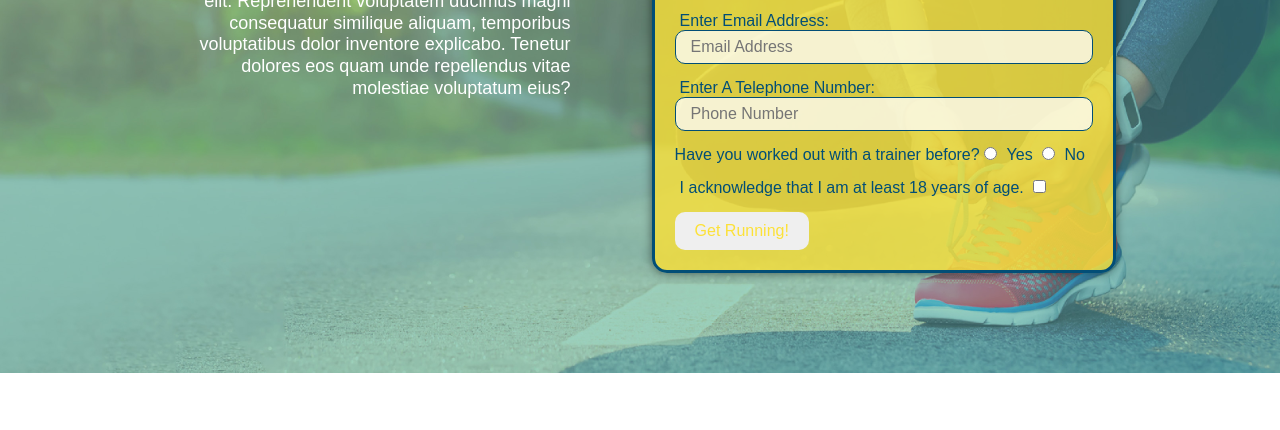
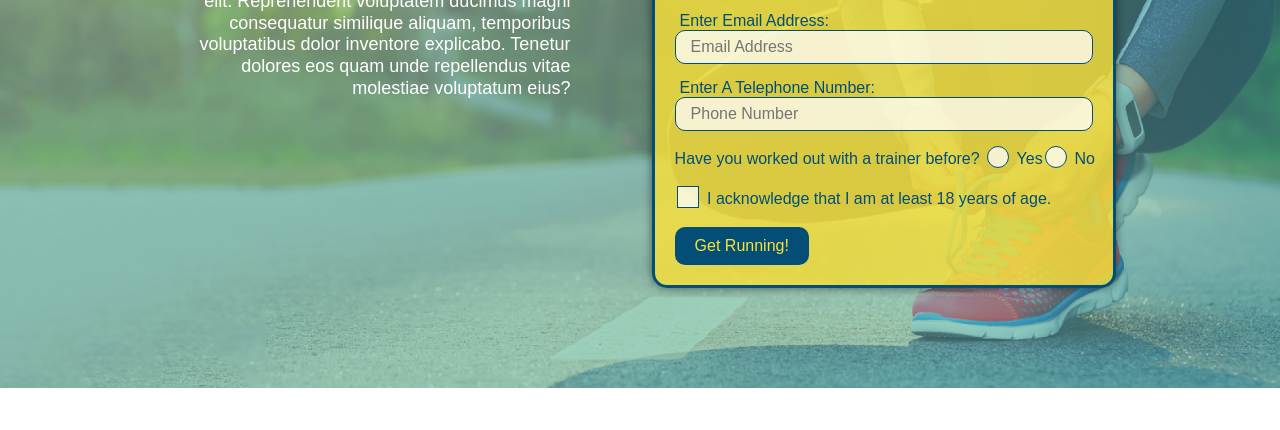
Before and after one commit to tienrdrz/run-buddy, a plain HTML site: page index.html in a window 1280 px wide. Shown: the part 345-775 px from the top of the page. Drawn offline with Linux system fonts and the light colour scheme.

Commit message:
fixed radio and checkox

```diff
--- a/assets/css/style.css
+++ b/assets/css/style.css
@@ -23,6 +23,7 @@ header {
     background-position: center;
     background-attachment: fixed;
     background-position: 80%;
+    z-index: 9999;
 }
 
 header h1 {
@@ -57,12 +58,15 @@ header nav ul li a {
     text-shadow: 0 0 10px rgba(0, 0, 0, 0.5);
 }
 
+
 header nav ul li a:hover {
     background: #fce138;
     color: #024e76;
     border-radius: 15px;
     text-shadow: none;
   }
+
+
 
 footer {
     background: #fce138;
@@ -153,6 +157,66 @@ section {
     background-color: rgba(255,255,255, 0.75);
 }
 
+.checkbox-wrapper input, .radio-wrapper input {
+    opacity: 0;
+}
+
+.checkbox-wrapper label, .radio-wrapper label {
+    position: relative;
+    left: 10px;
+    margin: 10px;
+    line-height: 1.6;
+  }
+
+.checkbox-wrapper label::before, .radio-wrapper label::before {
+    content: "";
+    height: 20px;
+    width: 20px;
+    background: rgba(255, 255, 255, 0.75);
+    border: 1px solid #024e76;
+    position: absolute;
+    top: -4px;
+    left: -30px;
+  }
+
+  .radio-wrapper label::before {
+    border-radius: 50%;
+  }
+
+  .radio-wrapper label::after {
+    content: "";
+    width: 20px;
+    height: 20px;
+    border-radius: 50%;
+    background: #024e76;
+    position: absolute;
+    left: -29px;
+    top: -3px;
+    background-image: radial-gradient(circle, #39a6b2, #024e76);
+  }
+
+  .checkbox-wrapper label::after {
+    content: "";
+    height: 6px;
+    width: 14px;
+    border-left: 2px solid #024e76;
+    border-bottom: 2px solid #024e76;
+    position: absolute;
+    left: -26px;
+    top: 1px;
+    transform: rotate(-58deg);
+  }
+
+  .checkbox-wrapper input + label::after,
+  .radio-wrapper input + label::after {
+    content: none;
+  }
+
+  .checkbox-wrapper input:checked + label::after,
+  .radio-wrapper input:checked + label::after {
+    content: "";
+  }
+
 .form-input:focus {
     background-color: rgba(255,255,255, 1);
     outline: none;
@@ -163,6 +227,7 @@ section {
 }
 
 .hero-form button {
+    background-color: #024e76;
     color: #fce138;
     border: none;
     padding: 10px 20px;
--- a/index.html
+++ b/index.html
@@ -52,17 +52,21 @@
                     <input class="form-input" type="tel" placeholder="Phone Number" name="phone" id="phone" />
                     <p>
                         Have you worked out with a trainer before?
+                    <span class="radio-wrapper">
                         <input type="radio" name="trainer-confirm" id="trainer-yes" />
                         <label for="trainer-yes">Yes</label>
+                    </span>
+                    <span class="radio-wrapper">
                         <input type="radio" name="trainer-confirm" id="trainer-no" />
                         <label for="trainer-no">No</label>
+                    </span>
                     </p>
                     <p>
-                        <label for="checkbox">
-                            I acknowledge that I am at least 18 years of age.
-                        </label>
+                    <span class="checkbox-wrapper">
                         <input type="checkbox" name="age-confirm" id="checkbox" />
-                    </p>
+                        <label for="checkbox">I acknowledge that I am at least 18 years of age.</label>
+                    </span>
+                </p>
                     <button type="submit">
                         Get Running!
                     </button>
```
